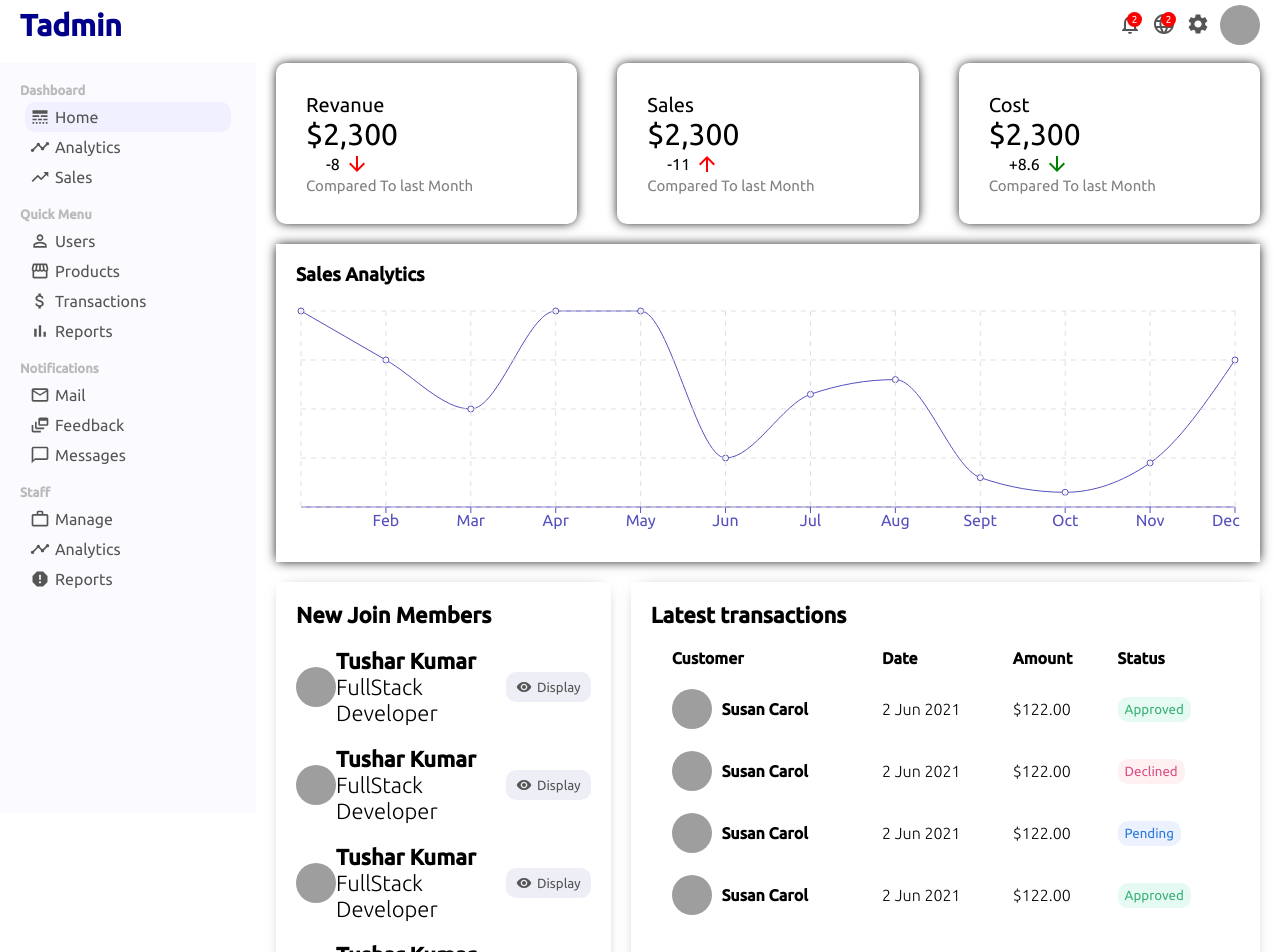
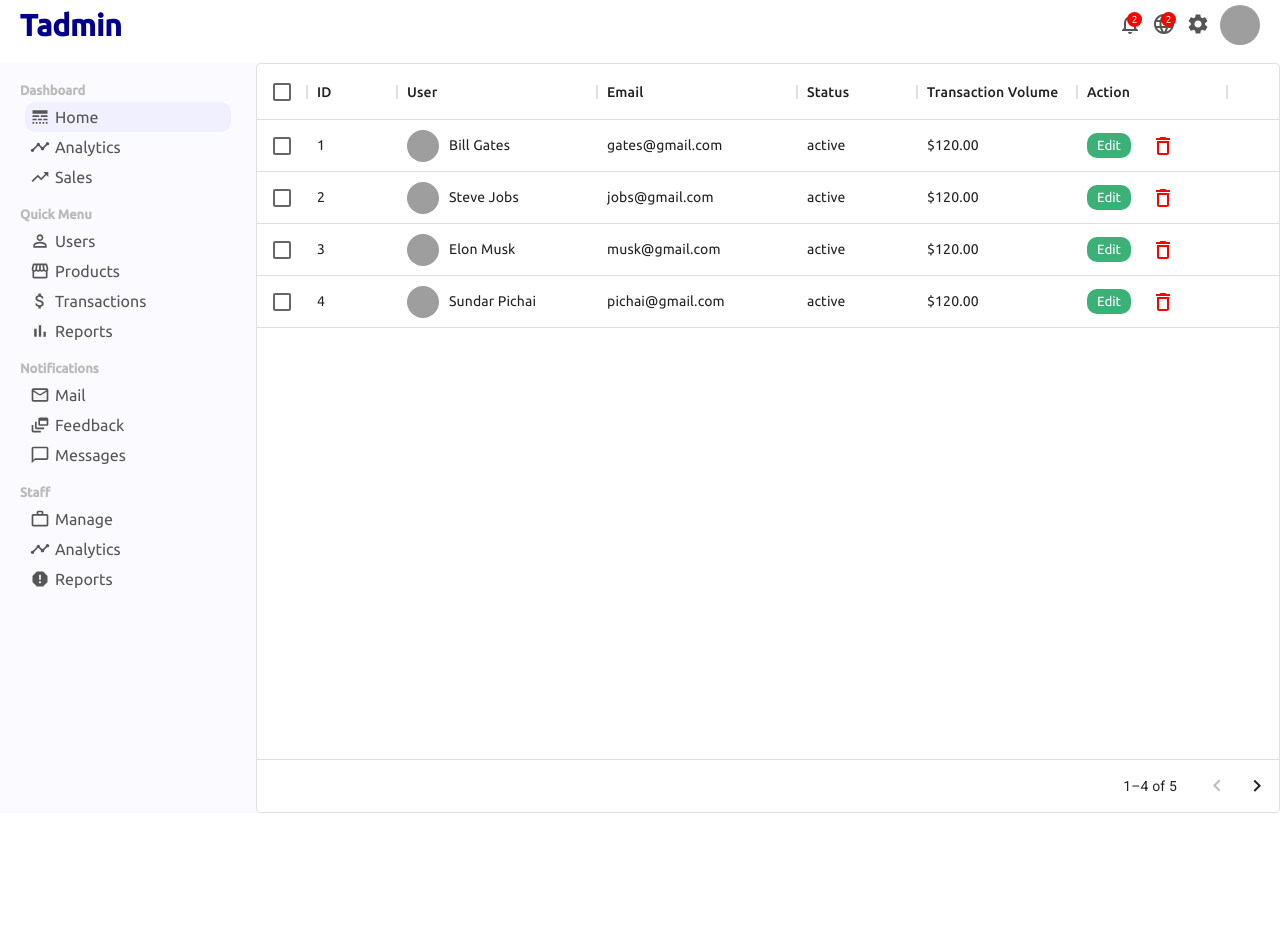
Before and after one commit to tushar0907/Stocks-Admin-Panel, a React (Create React App) app: page /users in a window 1280 px wide. Shown: the top 952 px of the page. After the commit the page ends 813 px from the top, so only its background shows below. Built offline with nearby package versions, Linux system fonts and the light colour scheme; grey boxes are pictures that could not be loaded.

Commit message:
user page

```diff
--- a/package.json
+++ b/package.json
@@ -8,6 +8,7 @@
     "@material-ui/core": "^4.12.4",
     "@material-ui/icons": "^4.11.3",
     "@mui/material": "^5.9.1",
+    "@mui/x-data-grid": "^5.14.0",
     "@testing-library/jest-dom": "^5.16.4",
     "@testing-library/react": "^13.3.0",
     "@testing-library/user-event": "^13.5.0",
--- a/src/App.jsx
+++ b/src/App.jsx
@@ -1,18 +1,32 @@
 import Topbar from "./components/topbar/Topbar";
 import Sidebar from "./components/sidebar/sidebar";
 import "./App.css";
-import Home from "./pages/home/Home"
+import Home from "./pages/home/Home";
+import UserList from "./pages/home/userList/UserList"
+import {
+  BrowserRouter as Router,
+  Routes,
+  Route,
+  Link
+} from "react-router-dom";
 
 
 function App() {
   return (
-    <div className="App">
+    <Router>
       <Topbar />
       <div className="container">
         <Sidebar />
-        <Home />
+        <Routes>
+          <Route exact path="/" element={<Home />} />
+          <Route path="/users" element={<UserList />} />
+
+
+
+        </Routes>
+
       </div>
-    </div>
+    </Router>
   );
 }
 
--- a/src/components/widgetLg/WidgetLg.jsx
+++ b/src/components/widgetLg/WidgetLg.jsx
@@ -21,9 +21,9 @@ export default function WidgetLg() {
                             alt=""
                             className="widgetLgImg"
                         />
-                        <span className="widgetLgName">Susan Carol</span>
+                        <span className="widgetLgName">Arora</span>
                     </td>
-                    <td className="widgetLgDate">2 Jun 2021</td>
+                    <td className="widgetLgDate">2 Jun 2022</td>
                     <td className="widgetLgAmount">$122.00</td>
                     <td className="widgetLgStatus">
                         <Button type="Approved" />
@@ -32,14 +32,14 @@ export default function WidgetLg() {
                 <tr className="widgetLgTr">
                     <td className="widgetLgUser">
                         <img
-                            src="https://images.pexels.com/photos/4172933/pexels-photo-4172933.jpeg?auto=compress&cs=tinysrgb&dpr=2&h=650&w=940"
+                            src="https://pyxis.nymag.com/v1/imgs/0a8/5d1/3139b0b2fc427ff34fe5394bd1625d8527-2019-critics-joker.rsquare.w700.jpg"
                             alt=""
                             className="widgetLgImg"
                         />
-                        <span className="widgetLgName">Susan Carol</span>
+                        <span className="widgetLgName">Prabhat R</span>
                     </td>
-                    <td className="widgetLgDate">2 Jun 2021</td>
-                    <td className="widgetLgAmount">$122.00</td>
+                    <td className="widgetLgDate">27 Jul 2022</td>
+                    <td className="widgetLgAmount">$222.00</td>
                     <td className="widgetLgStatus">
                         <Button type="Declined" />
                     </td>
@@ -47,14 +47,14 @@ export default function WidgetLg() {
                 <tr className="widgetLgTr">
                     <td className="widgetLgUser">
                         <img
-                            src="https://images.pexels.com/photos/4172933/pexels-photo-4172933.jpeg?auto=compress&cs=tinysrgb&dpr=2&h=650&w=940"
+                            src="https://i0.wp.com/www.nerdsandbeyond.com/wp-content/uploads/2019/05/Lucifer-Recap-Amenadiel-Main.jpg?ssl=1"
                             alt=""
                             className="widgetLgImg"
                         />
-                        <span className="widgetLgName">Susan Carol</span>
+                        <span className="widgetLgName">Akash Kumar</span>
                     </td>
-                    <td className="widgetLgDate">2 Jun 2021</td>
-                    <td className="widgetLgAmount">$122.00</td>
+                    <td className="widgetLgDate">4 Aug 2022</td>
+                    <td className="widgetLgAmount">$402.00</td>
                     <td className="widgetLgStatus">
                         <Button type="Pending" />
                     </td>
@@ -62,14 +62,14 @@ export default function WidgetLg() {
                 <tr className="widgetLgTr">
                     <td className="widgetLgUser">
                         <img
-                            src="https://images.pexels.com/photos/4172933/pexels-photo-4172933.jpeg?auto=compress&cs=tinysrgb&dpr=2&h=650&w=940"
+                            src="https://cdn.mos.cms.futurecdn.net/PabJFgLVqABki76HHvPY7P.jpg"
                             alt=""
                             className="widgetLgImg"
                         />
-                        <span className="widgetLgName">Susan Carol</span>
+                        <span className="widgetLgName">Praveen Qumar</span>
                     </td>
-                    <td className="widgetLgDate">2 Jun 2021</td>
-                    <td className="widgetLgAmount">$122.00</td>
+                    <td className="widgetLgDate">15 August 2022</td>
+                    <td className="widgetLgAmount">$10.00</td>
                     <td className="widgetLgStatus">
                         <Button type="Approved" />
                     </td>
--- a/src/components/widgetSm/WidgetSm.jsx
+++ b/src/components/widgetSm/WidgetSm.jsx
@@ -5,13 +5,13 @@ const WidgetSm=() => {
     return (
         <div className="widgetSm">
             <span className="widgetSmTitle">
-                New Join Members
+                New Joined Members
                 <ul className="widgetSmList">
                     <li className="widgetSmListItem">
                         <img src="https://hips.hearstapps.com/hmg-prod.s3.amazonaws.com/images/tommy-shelby-cillian-murphy-peaky-blinders-1569234705.jpg?crop=0.737xw:0.493xh;0.263xw,0.0276xh&resize=480:*" alt="" className="widgetSmImg" />
                         <div className="widgetSmUser">
-                            <span className="widgetSmUsername">Tushar Kumar</span>
-                            <span className="widgetSmUserTitle">FullStack Developer</span>
+                            <span className="widgetSmUsername">Tusshar Kumar</span>
+                            <span className="widgetSmUserTitle">S.Developer</span>
                         </div>
                         <button className="widgetSmButton">
                             <Visibility className="widgetSmIcon" />
@@ -19,10 +19,10 @@ const WidgetSm=() => {
                         </button>
                     </li>
                     <li className="widgetSmListItem">
-                        <img src="https://hips.hearstapps.com/hmg-prod.s3.amazonaws.com/images/tommy-shelby-cillian-murphy-peaky-blinders-1569234705.jpg?crop=0.737xw:0.493xh;0.263xw,0.0276xh&resize=480:*" alt="" className="widgetSmImg" />
+                        <img src="https://theubj.com/wp-content/uploads/2022/04/p09t1hg0.jpg" alt="" className="widgetSmImg" />
                         <div className="widgetSmUser">
-                            <span className="widgetSmUsername">Tushar Kumar</span>
-                            <span className="widgetSmUserTitle">FullStack Developer</span>
+                            <span className="widgetSmUsername">Praveen Qumar</span>
+                            <span className="widgetSmUserTitle">Engineer</span>
                         </div>
                         <button className="widgetSmButton">
                             <Visibility className="widgetSmIcon" />
@@ -30,10 +30,10 @@ const WidgetSm=() => {
                         </button>
                     </li>
                     <li className="widgetSmListItem">
-                        <img src="https://hips.hearstapps.com/hmg-prod.s3.amazonaws.com/images/tommy-shelby-cillian-murphy-peaky-blinders-1569234705.jpg?crop=0.737xw:0.493xh;0.263xw,0.0276xh&resize=480:*" alt="" className="widgetSmImg" />
+                        <img src="https://img.mensxp.com/media/content/2021/Dec/Header-MH_61ab403ec7b48.jpeg" alt="" className="widgetSmImg" />
                         <div className="widgetSmUser">
-                            <span className="widgetSmUsername">Tushar Kumar</span>
-                            <span className="widgetSmUserTitle">FullStack Developer</span>
+                            <span className="widgetSmUsername">Prabhat Ranjan</span>
+                            <span className="widgetSmUserTitle">Developer</span>
                         </div>
                         <button className="widgetSmButton">
                             <Visibility className="widgetSmIcon" />
@@ -41,10 +41,10 @@ const WidgetSm=() => {
                         </button>
                     </li>
                     <li className="widgetSmListItem">
-                        <img src="https://hips.hearstapps.com/hmg-prod.s3.amazonaws.com/images/tommy-shelby-cillian-murphy-peaky-blinders-1569234705.jpg?crop=0.737xw:0.493xh;0.263xw,0.0276xh&resize=480:*" alt="" className="widgetSmImg" />
+                        <img src="https://tv-fanatic-res.cloudinary.com/iu/s--Pjr_a5A3--/t_full/cs_srgb,f_auto,fl_strip_profile.lossy,q_auto:420/v1483226357/poor-amenadiel-lucifer-season-2-episode-11.jpg" alt="" className="widgetSmImg" />
                         <div className="widgetSmUser">
-                            <span className="widgetSmUsername">Tushar Kumar</span>
-                            <span className="widgetSmUserTitle">FullStack Developer</span>
+                            <span className="widgetSmUsername">Akash Kumar</span>
+                            <span className="widgetSmUserTitle">Content Writer</span>
                         </div>
                         <button className="widgetSmButton">
                             <Visibility className="widgetSmIcon" />
--- a/src/components/widgetSm/widgetSm.css
+++ b/src/components/widgetSm/widgetSm.css
@@ -37,11 +37,13 @@
 }
 
 .widgetSmUsername {
-    font-weight: 600;
+    font-weight: 500;
+    font-size: 15px;
 }
 
 .widgetSmUserTitle {
-    font-weight: 300;
+    font-weight: 400;
+    font-size: 15px;
 }
 
 .widgetSmButton {
--- a/src/dummyData.js
+++ b/src/dummyData.js
@@ -48,3 +48,12 @@ export const userData = [{
     },
 
 ];
+
+export const userRows = [
+    { id: 1, username: 'Bill Gates', avatar: 'https://cdn.britannica.com/47/188747-050-1D34E743/Bill-Gates-2011.jpg', email: "gates@gmail.com", status: "active", transaction: "$120.00 " },
+    { id: 2, username: 'Steve Jobs', avatar: 'https://images2.minutemediacdn.com/image/upload/c_fill,w_1440,ar_16:9,f_auto,q_auto,g_auto/shape/cover/sport/642714-gettyimages-51937382-37709b4451b863f1944f0914a7c9767d.jpg', email: "jobs@gmail.com", status: "active", transaction: "$120.00 " },
+    { id: 3, username: 'Elon Musk', avatar: 'https://static01.nyt.com/images/2021/01/30/business/29musk-print/29musk-1-mediumSquareAt3X.jpg', email: "musk@gmail.com", status: "active", transaction: "$120.00 " },
+    { id: 4, username: 'Sundar Pichai', avatar: 'https://cdn.britannica.com/42/193142-050-F69B1A23/Sundar-Pichai-Google.jpg', email: "pichai@gmail.com", status: "active", transaction: "$120.00 " },
+    { id: 5, username: 'Satya Nadella', avatar: 'https://static01.nyt.com/images/2020/05/14/business/14db-newsletter-nadella/merlin_159231594_d04785d4-5c43-44fe-ad72-2a02beaca02a-articleLarge.jpg?quality=75&auto=webp&disable=upscale', email: "nadella@gmail.com", status: "active", transaction: "$120.00 " }
+
+];
--- /dev/null
+++ b/src/pages/home/userList/UserList.jsx
@@ -0,0 +1,69 @@
+import React from 'react';
+import "./userList.css";
+import {DataGrid} from '@mui/x-data-grid';
+import {DeleteOutline} from "@material-ui/icons";
+import {userRows} from "../../../dummyData";
+import {Link} from "react-router-dom";
+
+
+const UserList=() => {
+    const columns=[
+        {field: "id", headerName: "ID", width: 90},
+        {
+            field: "user",
+            headerName: "User",
+            width: 200,
+            renderCell: (params) => {
+                return (
+                    <div className="userListUser">
+                        <img className="userListImg" src={params.row.avatar} alt="" />
+                        {params.row.username}
+                    </div>
+                );
+            },
+        },
+        {field: "email", headerName: "Email", width: 200},
+        {
+            field: "status",
+            headerName: "Status",
+            width: 120,
+        },
+        {
+            field: "transaction",
+            headerName: "Transaction Volume",
+            width: 160,
+        },
+        {
+            fieldfield: "action",
+            headerName: "Action",
+            width: 150,
+            renderCell: (params) => {
+                return (
+                    <>
+                        <Link to={"users/"+params.row.id}>
+                            <button className="userListEdit">Edit</button>
+                        </Link>
+
+                        <DeleteOutline className="userListDelete" />
+                    </>
+                )
+            }
+
+        }
+    ];
+
+    return (
+        <div className="userList">
+            <DataGrid
+                rows={userRows}
+                columns={columns}
+                disableSelectionOnClick
+                pageSize={4}
+                rowsPerPageOptions={[5]}
+                checkboxSelection
+            />
+        </div>
+    )
+}
+
+export default UserList
--- /dev/null
+++ b/src/pages/home/userList/userList.css
@@ -0,0 +1,31 @@
+.userList {
+    flex: 4;
+}
+
+.userListUser {
+    display: flex;
+    align-items: center;
+}
+
+.userListImg {
+    width: 32px;
+    height: 32px;
+    border-radius: 50%;
+    object-fit: cover;
+    margin-right: 10px;
+}
+
+.userListEdit {
+    border: none;
+    border-radius: 10px;
+    padding: 5px 10px;
+    background-color: #3bb077;
+    color: white;
+    cursor: pointer;
+    margin-right: 20px;
+}
+
+.userListDelete {
+    color: red;
+    cursor: pointer;
+}
```
Also changed, not shown: 1 other file (tests, documents, lock files or other folders).
